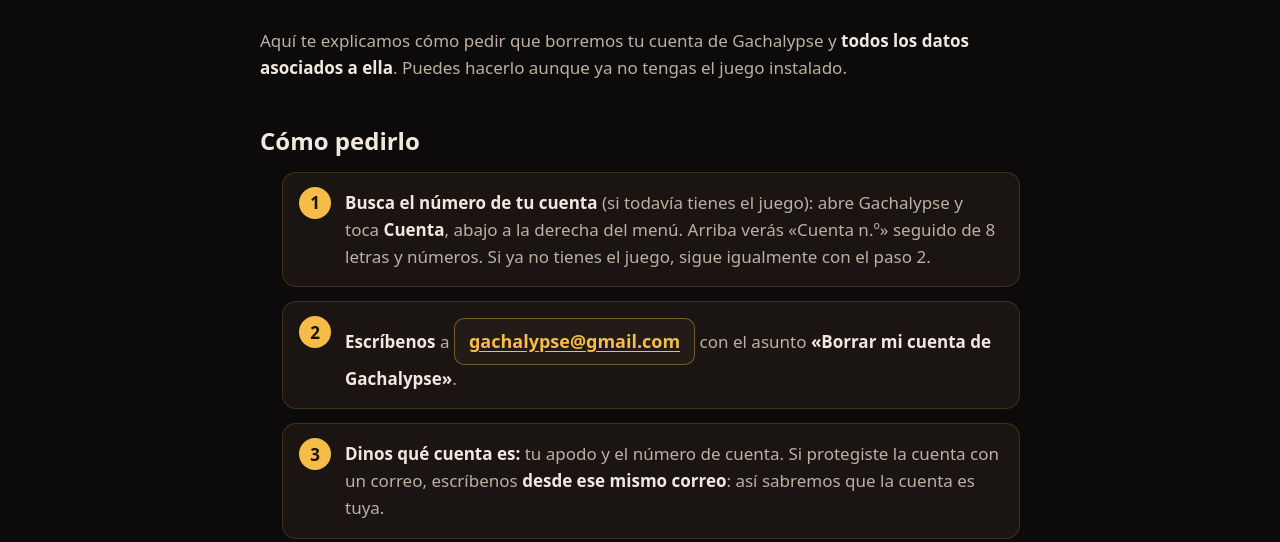
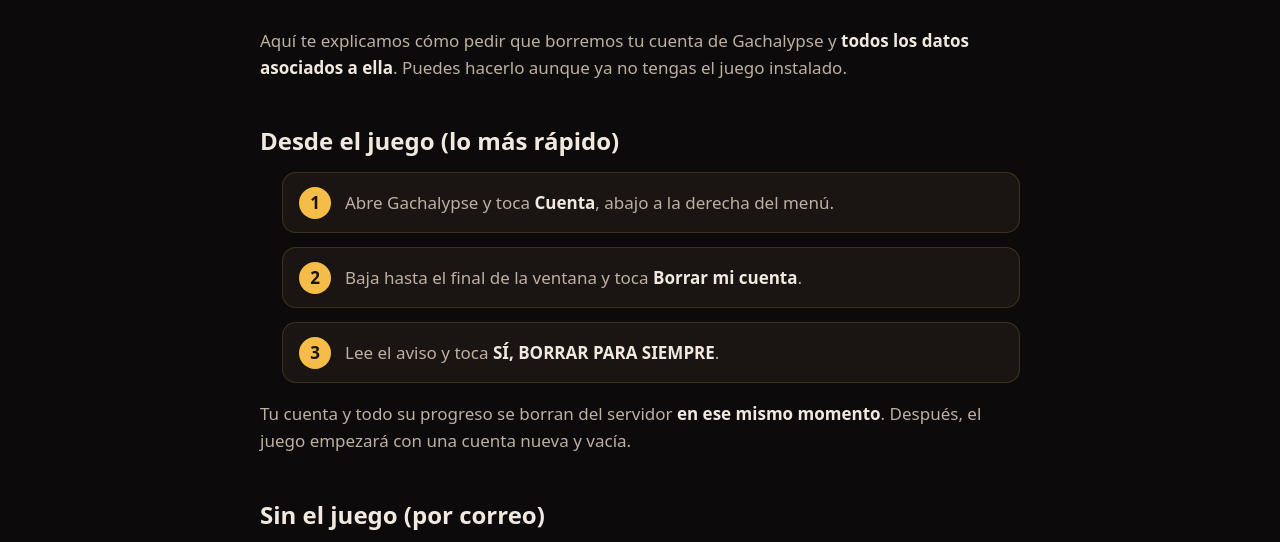
Before and after one commit to Kelvin-SR/gachalypse-web, a plain HTML site: page borrar-cuenta.html in a window 1280 px wide. Shown: the part 201-743 px from the top of the page. Drawn offline with Linux system fonts and the light colour scheme.

Commit message:
Borrar la cuenta desde el juego
La página de borrar cuenta, la política de privacidad y los términos
explican cómo borrar la cuenta desde el juego (Cuenta → Borrar mi cuenta).

Co-Authored-By: Claude Opus 5.5 <noreply@anthropic.com>
Claude-Session: https://claude.ai/code/session_01TuvTsukGsQriSpgavJ3JZb

```diff
--- a/borrar-cuenta.html
+++ b/borrar-cuenta.html
@@ -31,7 +31,16 @@
 
 		<p>Aquí te explicamos cómo pedir que borremos tu cuenta de Gachalypse y <strong>todos los datos asociados a ella</strong>. Puedes hacerlo aunque ya no tengas el juego instalado.</p>
 
-		<h2>Cómo pedirlo</h2>
+		<h2>Desde el juego (lo más rápido)</h2>
+		<ol class="pasos">
+			<li>Abre Gachalypse y toca <strong>Cuenta</strong>, abajo a la derecha del menú.</li>
+			<li>Baja hasta el final de la ventana y toca <strong>Borrar mi cuenta</strong>.</li>
+			<li>Lee el aviso y toca <strong>SÍ, BORRAR PARA SIEMPRE</strong>.</li>
+		</ol>
+		<p>Tu cuenta y todo su progreso se borran del servidor <strong>en ese mismo momento</strong>. Después, el juego empezará con una cuenta nueva y vacía.</p>
+
+		<h2>Sin el juego (por correo)</h2>
+		<p>Si ya no tienes el juego instalado, o no puedes abrirlo, pídenoslo por correo:</p>
 		<ol class="pasos">
 			<li><strong>Busca el número de tu cuenta</strong> (si todavía tienes el juego): abre Gachalypse y toca <strong>Cuenta</strong>, abajo a la derecha del menú. Arriba verás «Cuenta n.º» seguido de 8 letras y números. Si ya no tienes el juego, sigue igualmente con el paso 2.</li>
 			<li><strong>Escríbenos</strong> a <a class="correo" href="mailto:gachalypse@gmail.com?subject=Borrar%20mi%20cuenta%20de%20Gachalypse">gachalypse@gmail.com</a> con el asunto <strong>«Borrar mi cuenta de Gachalypse»</strong>.</li>
```
Also changed, not shown: privacidad.html (+2 -2 lines), terminos.html (+1 -1 lines).
